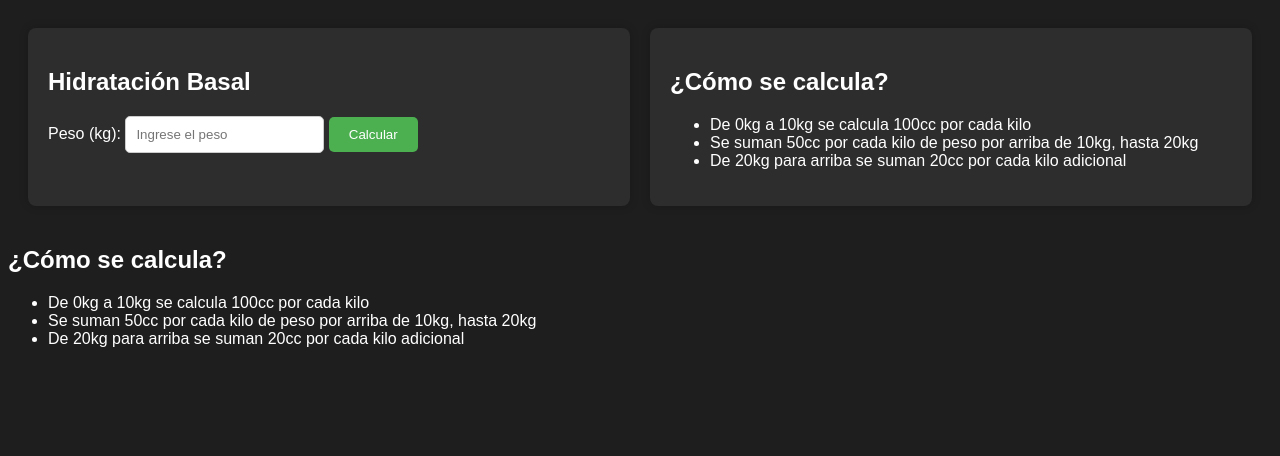
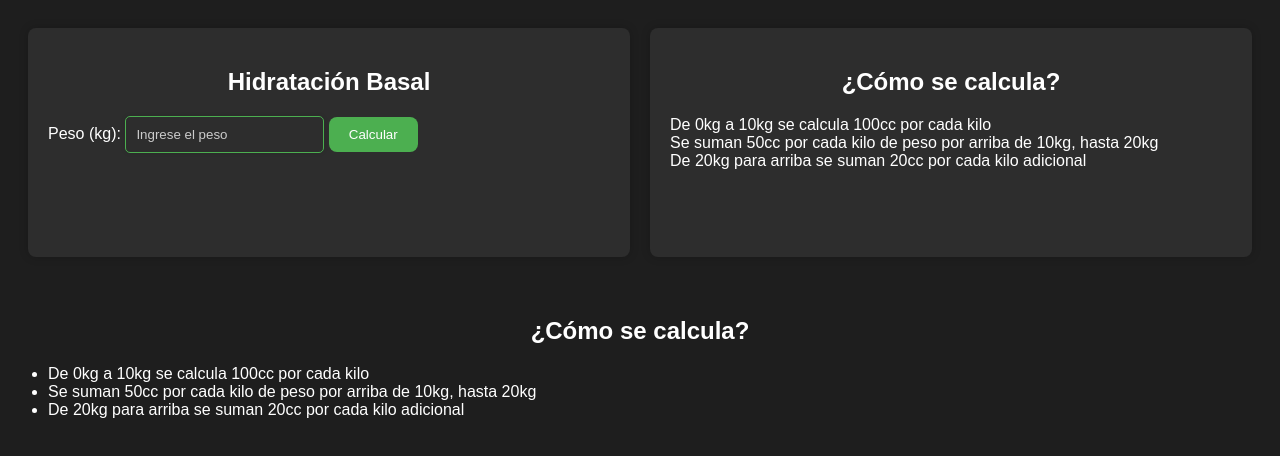
Before and after one commit to aleSolis2001/aleSolis2001.github.io, a plain HTML site: page index.html in a window 1280 px wide. Drawn offline with Linux system fonts and the light colour scheme; a script that the page names is missing.

Commit message:
Update style.css

```diff
--- a/style.css
+++ b/style.css
@@ -8,7 +8,7 @@ body {
     display: flex;
     justify-content: center;
     padding: 20px;
-
+    flex-wrap: wrap;
 }
 
 #calculadora,
@@ -17,15 +17,21 @@ body {
     border-radius: 8px;
     padding: 20px;
     box-shadow: 0 0 10px rgba(0, 0, 0, 0.2);
+    margin-bottom: 20px;
+    width: 100%;
 }
 
 #calculadora {
+    display: flex;
+    flex-direction: column;
+    justify-content: center;
+    flex-wrap: wrap;
     flex: 1;
     margin-right: 20px;
 }
-
 #info {
     flex: 1;
+    min-width: 200px;
 }
 
 h2, p, li {
@@ -37,26 +43,66 @@ button {
     color: #FFFFFF;
     padding: 10px 20px;
     border: none;
-    border-radius: 5px;
+    border-radius: 8px;
     cursor: pointer;
+    transition: background-color 0.3s;
 }
 
 button:hover {
     background-color: #45a049;
 }
 
+button:active {
+    background-color: #3e8e41;
+}
 input {
     padding: 10px;
-    border: 1px solid #ccc;
+    border: 1px solid #4CAF50;
     border-radius: 5px;
+    background-color: #2D2D2D;
+    color: #FFFFFF;
+    transition: border-color 0.3s, background-color 0.3s, color 0.3s;
+    box-shadow: 0 0 5px rgba(0, 0, 0, 0.1);
 }
 
-#resultado {
+input:focus {
+    outline: none;
+    border-color: #45a049;
+}
+
+input::placeholder {
+    color: #ccc;
+}
+.bold {
     font-weight: bold;
     font-size: 18px;
     margin-top: 10px;
 }
-#resultado .resaltar {
+
+.resaltar {
     font-weight: bold;
     color: #4CAF50;
 }
+
+@media (max-width: 768px) {
+    #calculadora,
+    #info {
+        margin-right: 0;
+    }
+    button {
+        margin: 10px auto 0;
+        display: block;
+    }
+}
+h2 {
+    text-align: center;
+}
+#info ul {
+    padding: 0;
+}
+
+#info li {
+    list-style: none;
+    text-align: left;
+    margin-left: 0;
+}
```
